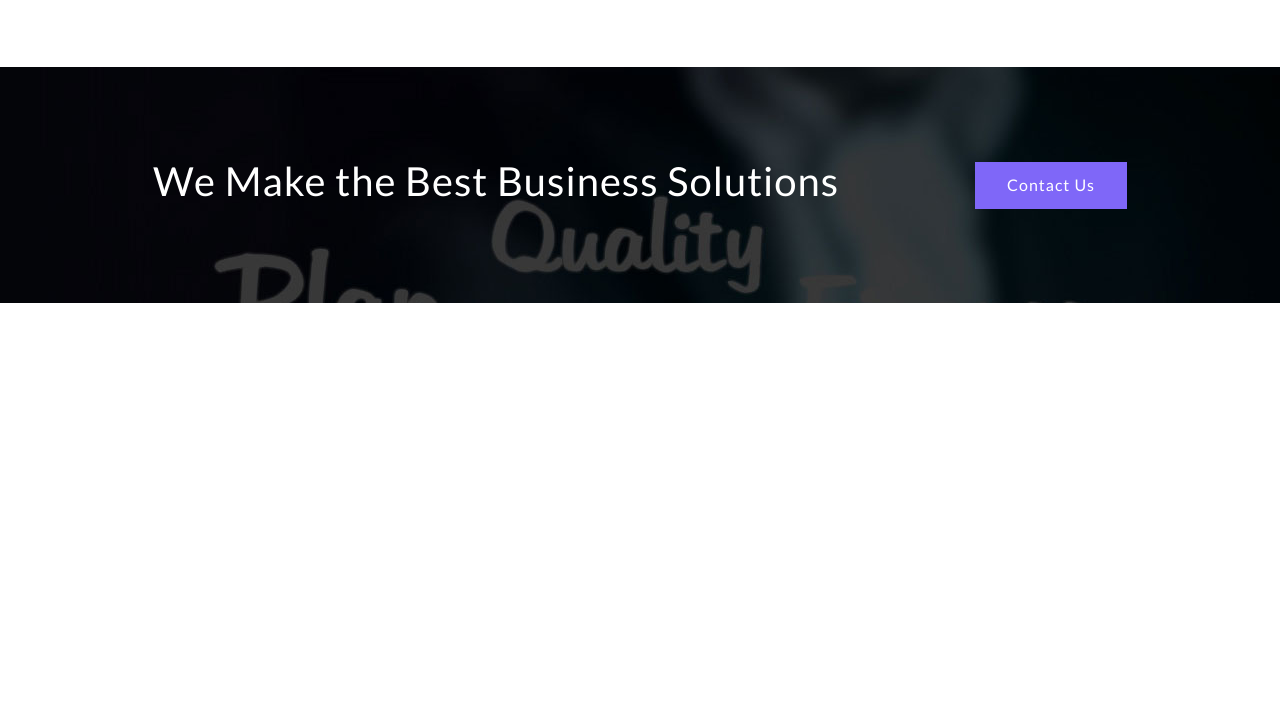
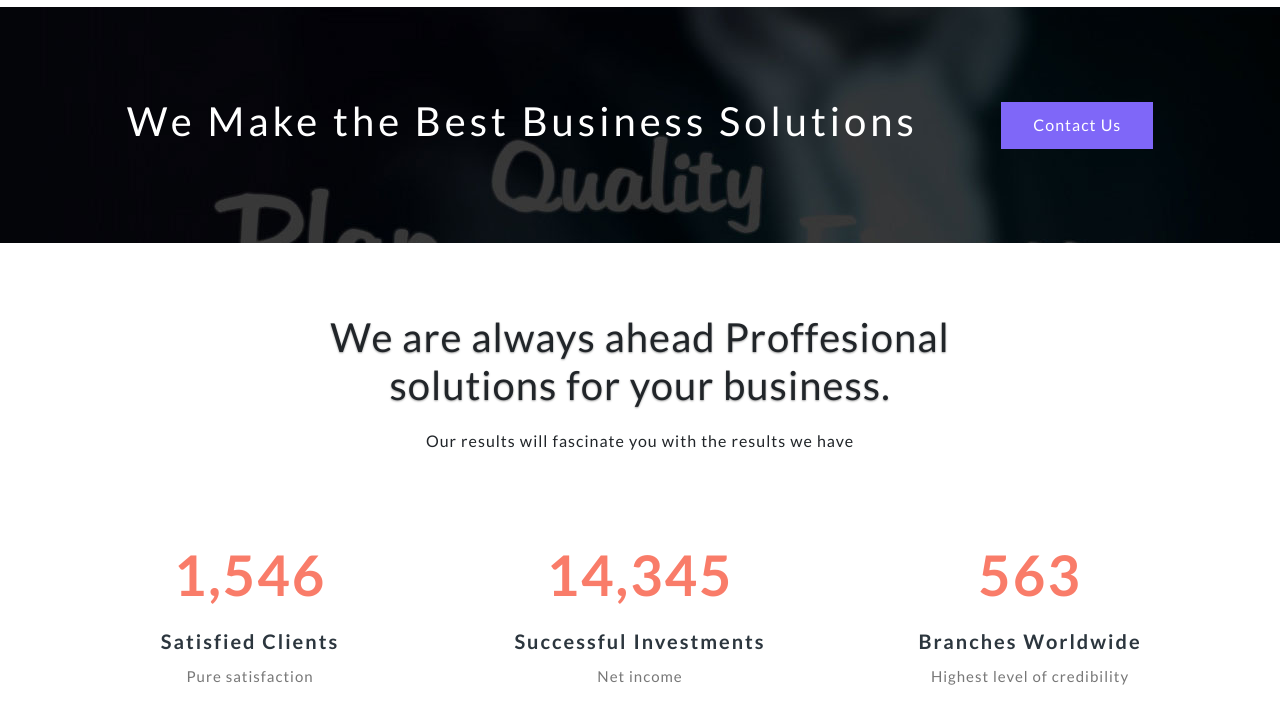
Before and after one commit to dtrongtvo/Merged, a plain HTML site: page index.html in a window 1280 px wide. Shown: the part 1324-2048 px from the top of the page. Before the commit the page ends 1627 px from the top, so only its background shows below. Drawn offline with nearby package versions, Linux system fonts and the light colour scheme; a script that the page names is missing.

Commit message:
finish stats section

```diff
--- a/css/index.css
+++ b/css/index.css
@@ -19,7 +19,7 @@ html,body {
 
 .heading {
     text-align: center;
-    margin-bottom: 5em;
+    margin-bottom: 0 auto 5em;
 }
 
 .heading h1 {
@@ -195,6 +195,10 @@ header .navbar-light .navbar-brand:focus, header .navbar-light .navbar-brand:hov
     padding: 90px 0;
 }
 
+.slogan h1 {
+    letter-spacing: 4px;
+}
+
 .slogan a {
     color: white;
     text-decoration: none;
@@ -206,3 +210,33 @@ header .navbar-light .navbar-brand:focus, header .navbar-light .navbar-brand:hov
 .slogan a:hover {
     background-color: #f97c69;
 }
+
+/* STATS */
+.stats .heading {
+    width: 60%;
+    margin: 0 auto 5em;
+}
+
+.stats__content {
+    text-align: center;
+}
+
+.stats__content p:first-child {
+    font-size: 3.5rem;
+    font-weight: bold;
+    color: #f97c69;
+    letter-spacing: 2px;
+}
+
+.stats__content h3 {
+    font-size: 20px;
+    color: #2c363e;
+    letter-spacing: 2px;
+    font-weight: bold;
+    margin: 12px 0;
+}
+
+.stats__content p:last-child {
+    font-size: 15px;
+    color: #777;
+}
--- a/index.html
+++ b/index.html
@@ -186,7 +186,30 @@
       </div>
     </section>
     <!-- STATS -->
-    <section class="stats"></section>
+    <section class="stats section container">
+      <div class="heading">
+        <h1>We are always ahead Proffesional solutions for your business.</h1>
+        <p>Our results will fascinate you with the results we have</p>
+      </div>
+      <div class="stats__content row">
+        <div class="col-4">
+          <p class="counter">1,546</p>
+          <h3>Satisfied Clients</h3>
+          <p>Pure satisfaction</p>
+        </div>
+        <div class="col-4">
+          <p class="counter">14,345</p>
+          <h3>Successful Investments</h3>
+          <p>Net income</p>
+        </div>
+        <div class="col-4">
+          <p class="counter">563</p>
+          <h3>Branches Worldwide</h3>
+          <p>Highest level of credibility</p>
+        </div>
+
+      </div>
+    </section>
     <!-- SERVICES -->
     <section class="services"></section>
     <!-- FEEDBACK -->
@@ -220,5 +243,12 @@
         },
       });
     </script>
+    <!-- WAYPOINT -->
+    <script src="https://cdnjs.cloudflare.com/ajax/libs/waypoints/4.0.1/jquery.waypoints.js" integrity="sha512-ZKNVEa7gi0Dz4Rq9jXcySgcPiK+5f01CqW+ZoKLLKr9VMXuCsw3RjWiv8ZpIOa0hxO79np7Ec8DDWALM0bDOaQ==" crossorigin="anonymous" referrerpolicy="no-referrer"></script>
+    <!-- COUNT UP JS -->
+    <script src="./js/jquery.countup.min.js"></script>
+    <script>
+      $('.counter').countUp();
+    </script>
   </body>
 </html>
--- /dev/null
+++ b/js/jquery.countup.min.js
@@ -0,0 +1 @@
+!function(t){"use strict";t.fn.countUp=function(e){var a=t.extend({time:2e3,delay:10},e);return this.each(function(){var e=t(this),n=a,u=function(){e.data("counterupTo")||e.data("counterupTo",e.text());var t=parseInt(e.data("counter-time"))>0?parseInt(e.data("counter-time")):n.time,a=parseInt(e.data("counter-delay"))>0?parseInt(e.data("counter-delay")):n.delay,u=t/a,r=e.data("counterupTo"),o=[r],c=/[0-9]+,[0-9]+/.test(r);r=r.replace(/,/g,"");for(var d=(/^[0-9]+$/.test(r),/^[0-9]+\.[0-9]+$/.test(r)),s=d?(r.split(".")[1]||[]).length:0,i=u;i>=1;i--){var p=parseInt(Math.round(r/u*i));if(d&&(p=parseFloat(r/u*i).toFixed(s)),c)for(;/(\d+)(\d{3})/.test(p.toString());)p=p.toString().replace(/(\d+)(\d{3})/,"$1,$2");o.unshift(p)}e.data("counterup-nums",o),e.text("0");var f=function(){e.text(e.data("counterup-nums").shift()),e.data("counterup-nums").length?setTimeout(e.data("counterup-func"),a):(delete e.data("counterup-nums"),e.data("counterup-nums",null),e.data("counterup-func",null))};e.data("counterup-func",f),setTimeout(e.data("counterup-func"),a)};e.waypoint(u,{offset:"100%",triggerOnce:!0})})}}(jQuery);
```
